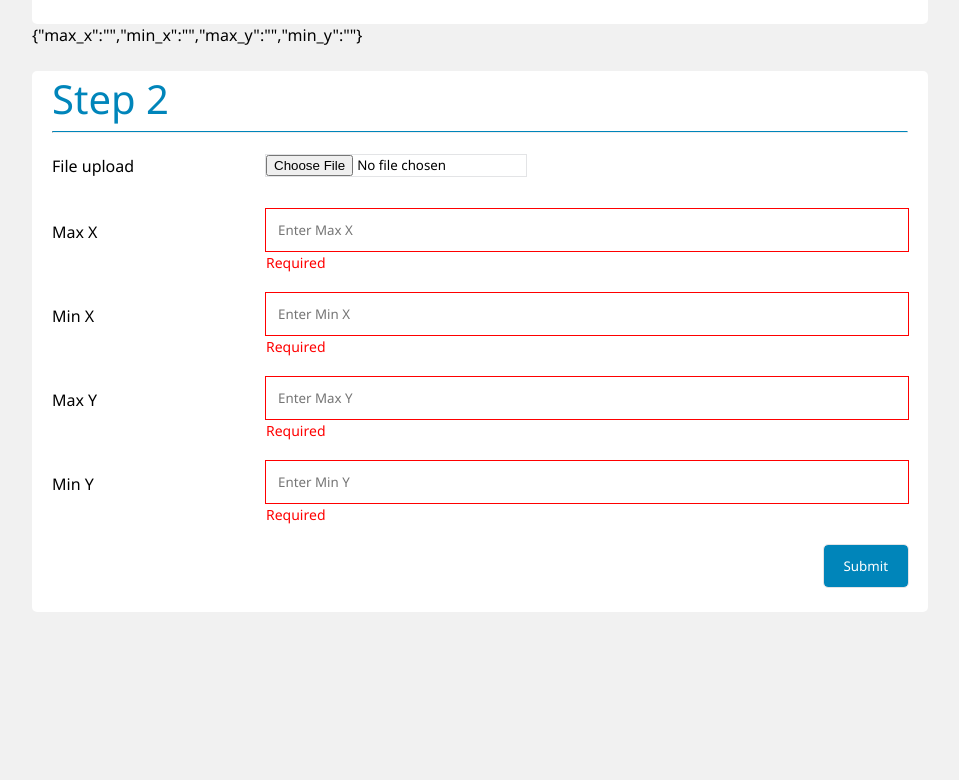
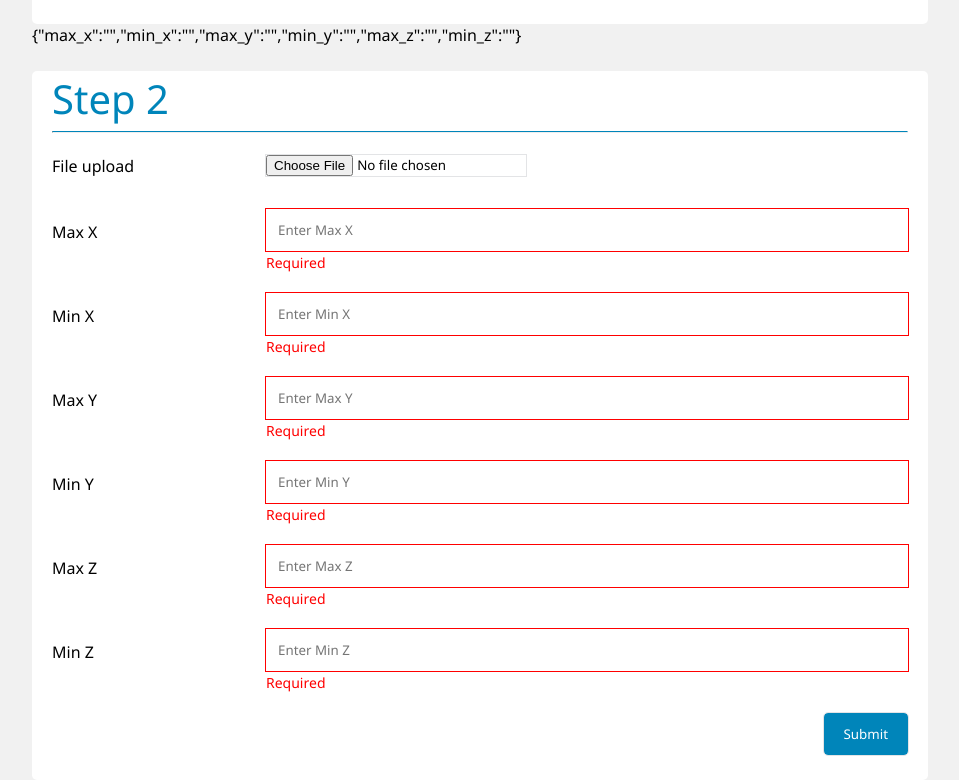
Before and after one commit to raselkarim7/abc-engine, a React (Create React App) app: page / in a window 1280 px wide. Shown: the part 495-1275 px from the top of the page, without its empty margins (160-1119 px from the left). Before the commit the page ends 1107 px from the top, so only its background shows below. Built offline with nearby package versions, Linux system fonts and the light colour scheme.

Commit message:
file uploaded and csv min max values set in input field

```diff
--- a/src/components/StepTwo.js
+++ b/src/components/StepTwo.js
@@ -1,7 +1,6 @@
 import React, { useEffect, useRef, useState } from 'react'
 
 const StepTwo = (props) => {
-    const fileUploadEl = useRef(null)
 
     const [csvData, setCsvData] = useState({
         max_x: '',
@@ -9,6 +8,9 @@ const StepTwo = (props) => {
 
         max_y: '',
         min_y: '',
+
+        max_z: '',
+        min_z: '',
     })
 
 
@@ -18,6 +20,9 @@ const StepTwo = (props) => {
 
         max_y: '',
         min_y: '',
+
+        max_z: '',
+        min_z: '',
     })
 
 
@@ -36,8 +41,8 @@ const StepTwo = (props) => {
                 errors[key] = "Input can't have multiple dots"
             } else if ( isNaN(csvData[key]) ) {
                 errors[key] = "Input only number."
-            } else if ( `${csvData[key]}`.includes('.') && (countDecimals(csvData[key]) > 2)) {
-                errors[key] = "Use decimal point less than 2"
+            } else if ( `${csvData[key]}`.includes('.') && (countDecimals(csvData[key]) > 5)) {
+                errors[key] = "Use decimal point less than 5"
             } else {
                 errors[key] = ""
             }
@@ -47,15 +52,75 @@ const StepTwo = (props) => {
 
     }, [csvData])
 
+    const handleFileUpload = (event) => {
+
+        const csvFile = event.target.files[0]
+
+        if (csvFile !== undefined) {
+            const myReader = new FileReader();
+            myReader.readAsText(csvFile);
+            myReader.onload = function(e) {
+                const textContent = myReader.result;
+                const contentRows = textContent.split('\n')
+                let csvObj = {}
+                for(let i=0; i<contentRows.length; i++) {
+                    let row = contentRows[i]
+                    let headings = row.split(',')
+                    if (i === 0) {
+                        for(let index in headings) {
+                            csvObj [index] = {colName: `${headings[index]}`.toLowerCase(), values: []}
+                        }
+                    } else {
+                        for(let index in headings) {
+                            if (headings[index] !== "") {
+                                csvObj[index] = {
+                                    colName: csvObj[index].colName,
+                                    values: [
+                                        ...csvObj[index].values, parseFloat(headings[index])
+                                    ]
+                                }
+                            }
+                        }
+                    }
+                }
+
+                let keyByCsv = { }
+                for (let key in csvObj) {
+                    keyByCsv[ csvObj[key].colName ] = csvObj[key].values.sort((a, b) => a - b)
+                }
+
+                function getData(param) {
+                    const [type, key] = param.split('_')
+                    console.log('type ==== ', type, 'key === ', key)
+
+                    if (type === 'max') {
+                        return keyByCsv[key][ keyByCsv[key].length - 1 ]
+                    }
+                    return keyByCsv[key][0]
+                }
+
+                let output = {
+                    max_x: getData('max_x'),
+                    min_x: getData('min_x'),
+
+                    max_y: getData('max_y'),
+                    min_y: getData('min_y'),
+
+                    max_z: getData('max_z'),
+                    min_z: getData('min_z'),
+                }
+
+                setCsvData( output )
+            }
+        }
+
+    }
 
     const handleFormSubmit = (event) => {
         event.preventDefault()
 
-
         // props.setStep(2)
-
         console.log('here comes the code .............')
-
     }
 
     const checkMultipleDots = function (param) {
@@ -66,12 +131,10 @@ const StepTwo = (props) => {
 
         let counter = 0;
         for(let pos in str) {
-            console.log('char: ', str[pos])
             if (str[pos] === ".") {
                 counter = counter + 1
             }
         }
-
         return counter > 1 ? true : false
     }
 
@@ -91,7 +154,7 @@ const StepTwo = (props) => {
         if ((csvData[param] === "" || isNaN(csvData[param])) && submitClicked > 0) {
             return true
         }
-        if (`${csvData[param]}`.includes('.') && (countDecimals(csvData[param]) > 2) ) {
+        if (`${csvData[param]}`.includes('.') && (countDecimals(csvData[param]) > 5) ) {
             return true
         }
         return false
@@ -112,11 +175,12 @@ const StepTwo = (props) => {
                         </div>
                         <div className="col-75" style={{marginTop: '10px' }}>
                             <input
-                                ref={fileUploadEl}
+                                onChange={handleFileUpload}
                                 type="file" id="myFile" name="filename"
                             />
                         </div>
                     </div>
+
 
                     <div className="row">
                         <div className="col-25">
@@ -126,12 +190,12 @@ const StepTwo = (props) => {
                             <input
                                 type="text" id="max_x" name="max_x" placeholder="Enter Max X"
                                 className={hasInputError('max_x') ? 'input-error' : ''}
+                                value={csvData.max_x}
                                 onChange={(event) => setCsvData({...csvData, max_x: event.target.value })}
                             />
                             {   hasInputError('max_x') && <span className="input-error-msg"> {csvDataError.max_x} </span> }
                         </div>
                     </div>
-
                     <div className="row">
                         <div className="col-25">
                             <label htmlFor="min_x">Min X</label>
@@ -140,11 +204,13 @@ const StepTwo = (props) => {
                             <input
                                 type="text" id="min_x" name="min_x" placeholder="Enter Min X"
                                 className={hasInputError('min_x') ? 'input-error' : ''}
+                                value={csvData.min_x}
                                 onChange={(event) => setCsvData({...csvData, min_x: event.target.value })}
                             />
                             {   hasInputError('min_x') && <span className="input-error-msg"> {csvDataError.min_x} </span> }
                         </div>
                     </div>
+
 
                     <div className="row">
                         <div className="col-25">
@@ -154,12 +220,12 @@ const StepTwo = (props) => {
                             <input
                                 type="text" id="max_y" name="max_y" placeholder="Enter Max Y"
                                 className={hasInputError('max_y') ? 'input-error' : ''}
+                                value={csvData.max_y}
                                 onChange={(event) => setCsvData({...csvData, max_y: event.target.value })}
                             />
                             {   hasInputError('max_y') && <span className="input-error-msg"> {csvDataError.max_y} </span> }
                         </div>
                     </div>
-
                     <div className="row">
                         <div className="col-25">
                             <label htmlFor="min_y">Min Y</label>
@@ -168,9 +234,40 @@ const StepTwo = (props) => {
                             <input
                                 type="text" id="min_y" name="min_y" placeholder="Enter Min Y"
                                 className={hasInputError('min_y') ? 'input-error' : ''}
+                                value={csvData.min_y}
                                 onChange={(event) => setCsvData({...csvData, min_y: event.target.value })}
                             />
                             {   hasInputError('min_y') && <span className="input-error-msg"> {csvDataError.min_y} </span> }
+                        </div>
+                    </div>
+
+
+                    <div className="row">
+                        <div className="col-25">
+                            <label htmlFor="max_z">Max Z</label>
+                        </div>
+                        <div className="col-75">
+                            <input
+                                type="text" id="max_z" name="max_z" placeholder="Enter Max Z"
+                                className={hasInputError('max_z') ? 'input-error' : ''}
+                                value={csvData.max_z}
+                                onChange={(event) => setCsvData({...csvData, max_z: event.target.value })}
+                            />
+                            {   hasInputError('max_z') && <span className="input-error-msg"> {csvDataError.max_z} </span> }
+                        </div>
+                    </div>
+                    <div className="row">
+                        <div className="col-25">
+                            <label htmlFor="min_z">Min Z</label>
+                        </div>
+                        <div className="col-75">
+                            <input
+                                type="text" id="min_z" name="min_z" placeholder="Enter Min Z"
+                                className={hasInputError('min_z') ? 'input-error' : ''}
+                                value={csvData.min_z}
+                                onChange={(event) => setCsvData({...csvData, min_z: event.target.value })}
+                            />
+                            {   hasInputError('min_z') && <span className="input-error-msg"> {csvDataError.min_z} </span> }
                         </div>
                     </div>
 
```
